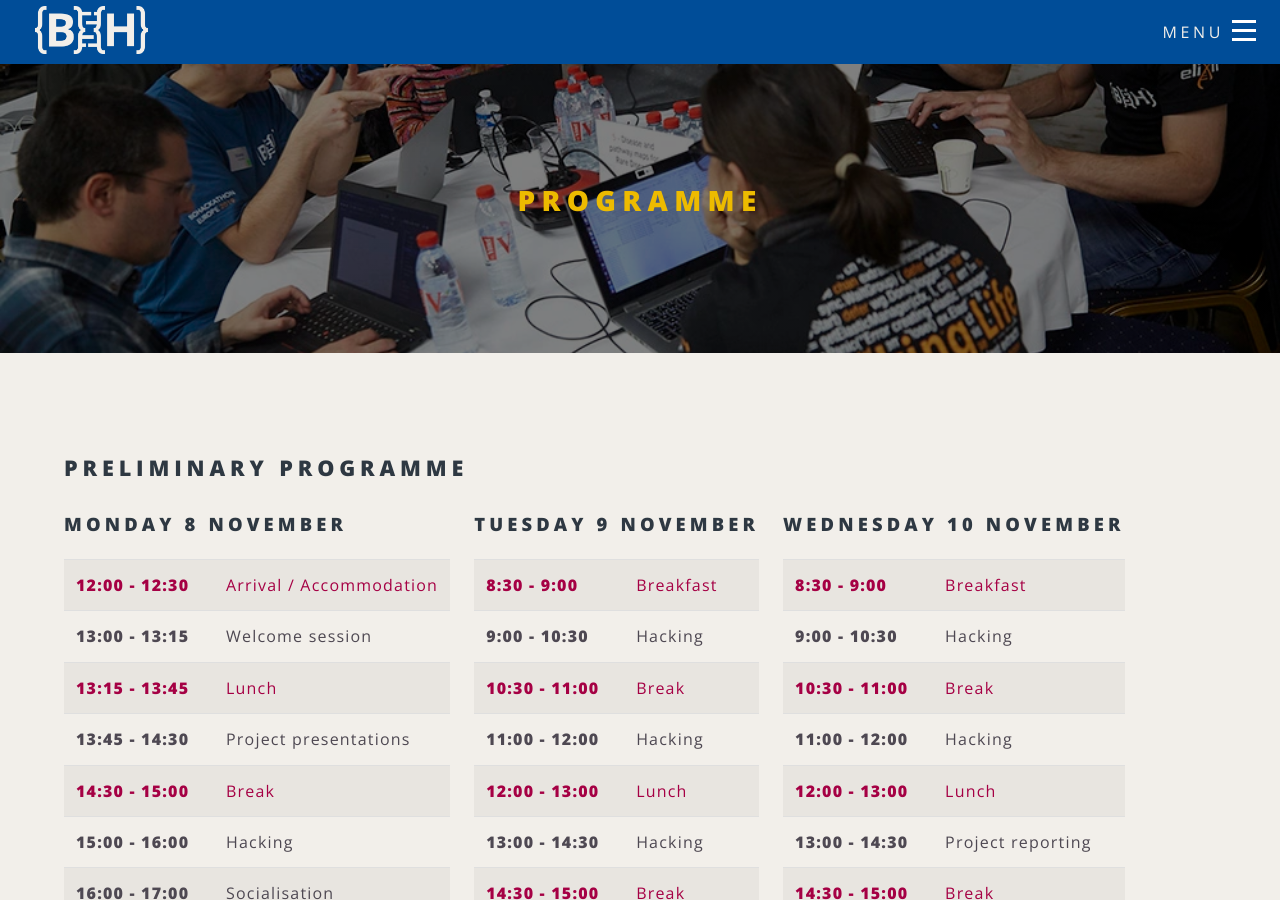
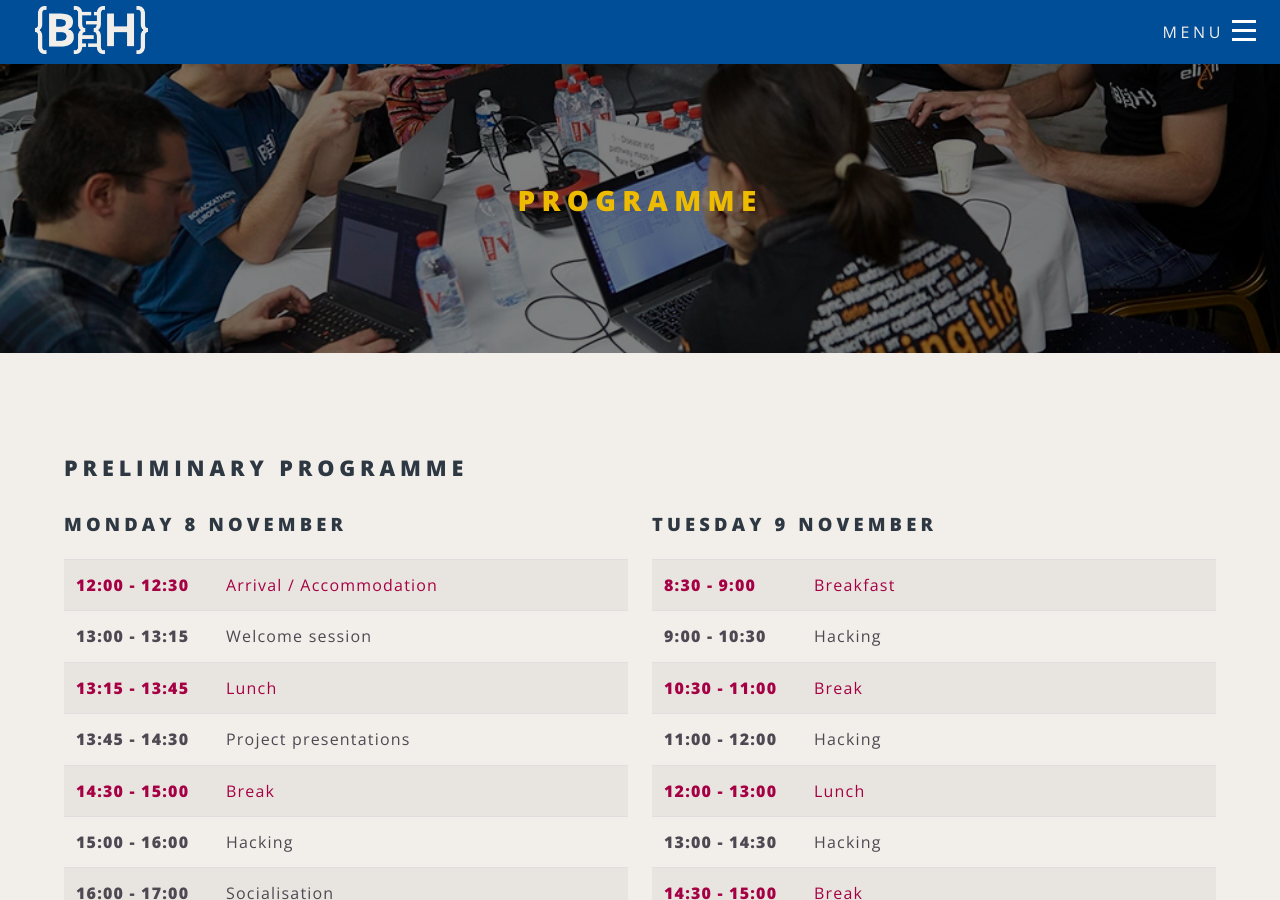
Before and after one commit to elixir-europe/biohackathon-europe-2021, a Jekyll site: the page built from programme.html, in a window 1280 px wide and 900 px high. Built offline with Jekyll 4.4.1, drawn with Linux system fonts in a browser that asks for light colours; nearby versions of some CDN libraries.

Commit message:
Tweak column widths

```diff
--- a/programme.html
+++ b/programme.html
@@ -69,7 +69,7 @@ body_class: programme
                   <li>BioHackrXiv</li>
                 </ul>
             </div> -->
-    <div class="day">
+    <div class="col-md-6 day">
 <h3>Monday 8 November</h3>
                 <table>
                     <tbody>
@@ -105,7 +105,7 @@ body_class: programme
                     </tbody>
                 </table>
             </div>
-            <div class="day">
+            <div class="col-md-6 day">
                 <h3>Tuesday 9 November</h3>
                 <table>
                     <tbody>
@@ -145,7 +145,7 @@ body_class: programme
                     </tbody>
                 </table>
             </div>
-            <div class="day">
+            <div class="col-md-6 day">
                 <h3>Wednesday 10 November</h3>
                 <table>
                     <tbody>
@@ -184,7 +184,7 @@ body_class: programme
                     </tbody>
                 </table>
             </div>
-            <div class="day">
+            <div class="col-md-6 day">
                 <h3>Thursday 11 November</h3>
                 <table>
                     <tbody>
@@ -223,7 +223,7 @@ body_class: programme
                     </tbody>
                 </table>
             </div>
-            <div class="day">
+            <div class="col-md-6 day">
                 <h3>Friday 12 November</h3>
                 <table>
                     <tbody>
```
